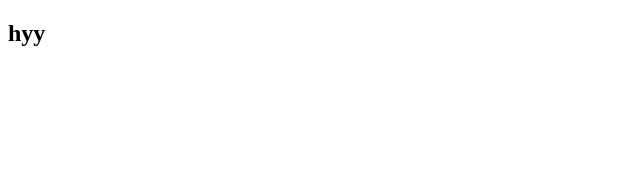
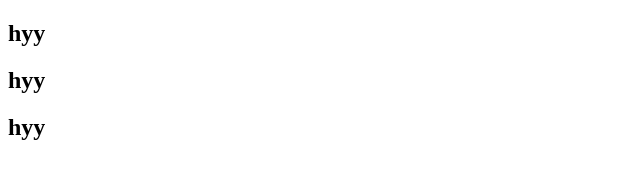
Before and after one commit to Ashwin-dot/leo, a plain HTML site: page index.html in a window 1280 px wide. Shown: the whole page, without its empty margins (0-640 px from the left). Drawn offline with Linux system fonts and the light colour scheme.

Commit message:
heeeeell

```diff
--- a/index.html
+++ b/index.html
@@ -8,5 +8,7 @@
   </head>
   <body>
     <h2>hyy</h2>
+    <h2>hyy</h2>
+    <h2>hyy</h2>
   </body>
 </html>
```
